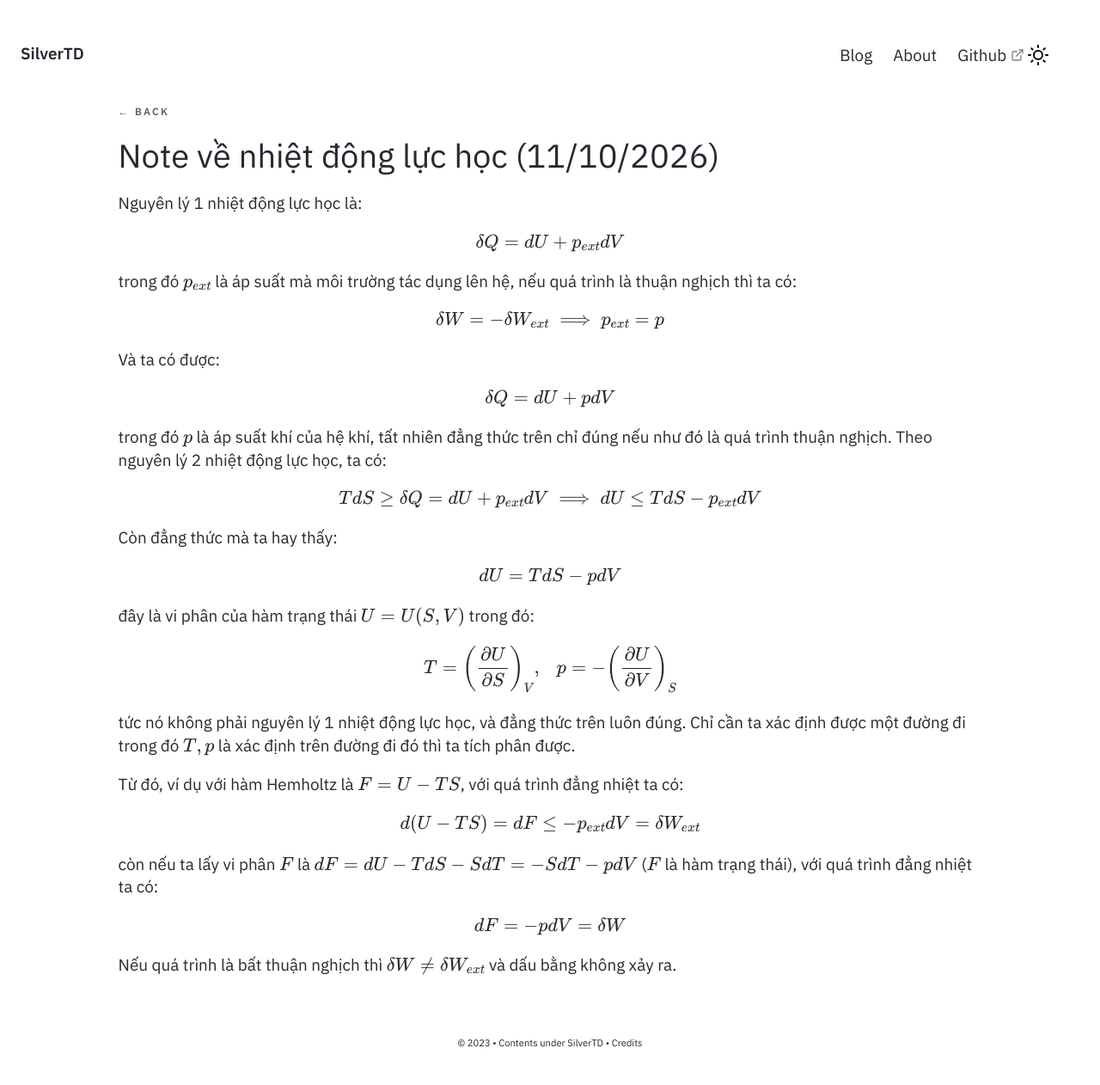
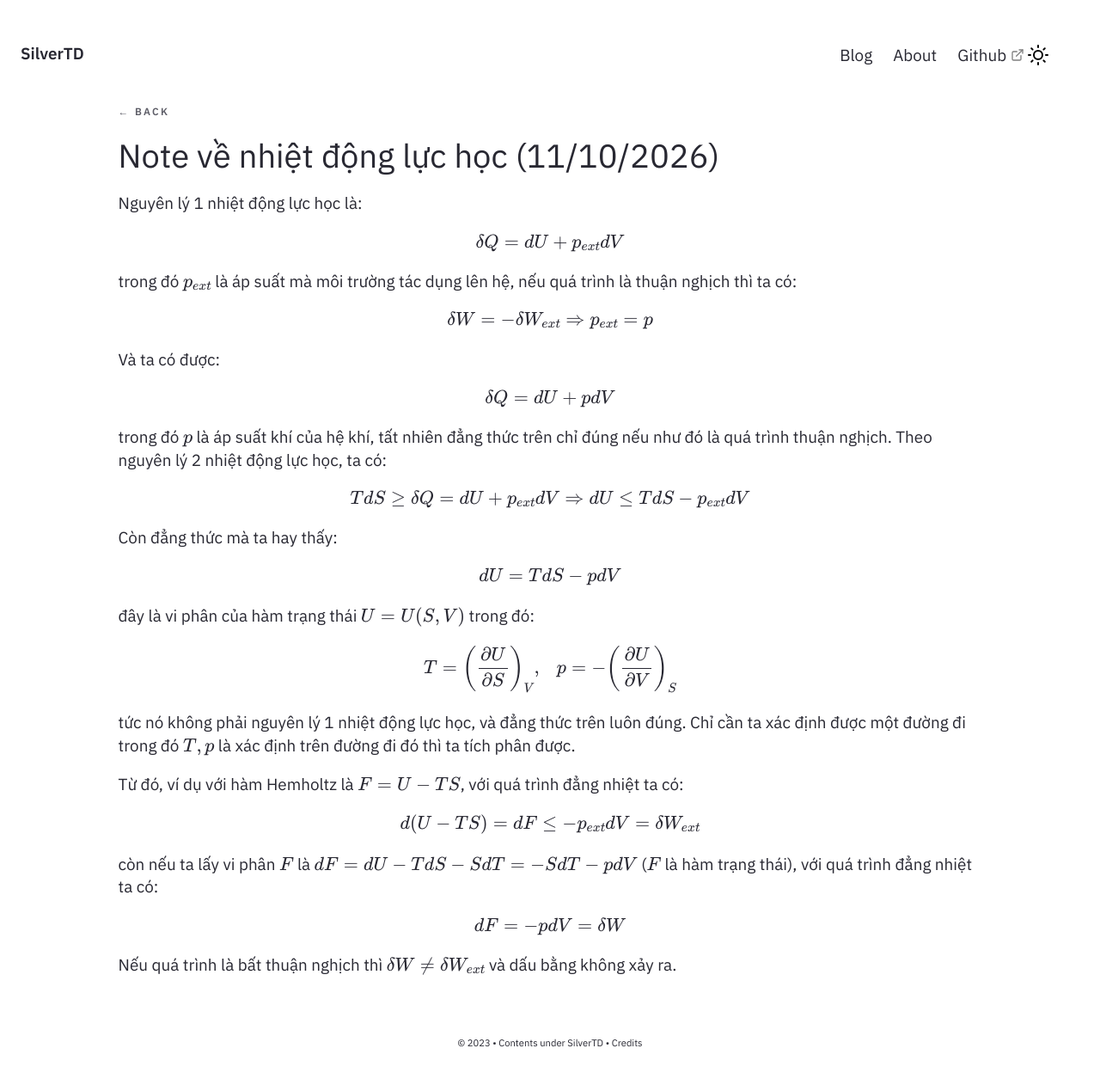
Before and after one commit to SilverTD/SilverTD.github.io, a Jekyll site: the page built from _posts/2026-10-11-Note-ve-nhiet-dong-luc-hoc.md, in a window 1280 px wide. Shown: the whole page at 86% size. Built offline with Jekyll 4.4.1, drawn with Linux system fonts in a browser that asks for light colours; formulas are drawn with MathJax 3.

Commit message:
Update 2026-10-11-Note-ve-nhiet-dong-luc-hoc.md

```diff
--- a/_posts/2026-10-11-Note-ve-nhiet-dong-luc-hoc.md
+++ b/_posts/2026-10-11-Note-ve-nhiet-dong-luc-hoc.md
@@ -12,7 +12,7 @@ $$
 trong đó $p_{ext}$ là áp suất mà môi trường tác dụng lên hệ, nếu quá trình là thuận nghịch thì ta có:
 
 $$
-\delta W = - \delta W_{ext} \implies p_{ext} = p
+\delta W = - \delta W_{ext} \Rightarrow p_{ext} = p
 $$
 
 Và ta có được:
@@ -25,7 +25,7 @@ trong đó $p$ là áp suất khí của hệ khí, tất nhiên đẳng thức
 Theo nguyên lý 2 nhiệt động lực học, ta có:
 
 $$
-TdS \geq \delta Q = dU + p_{ext}dV \implies dU \leq TdS - p_{ext}dV
+TdS \geq \delta Q = dU + p_{ext}dV \Rightarrow dU \leq TdS - p_{ext}dV
 $$
 
 Còn đẳng thức mà ta hay thấy:
```
